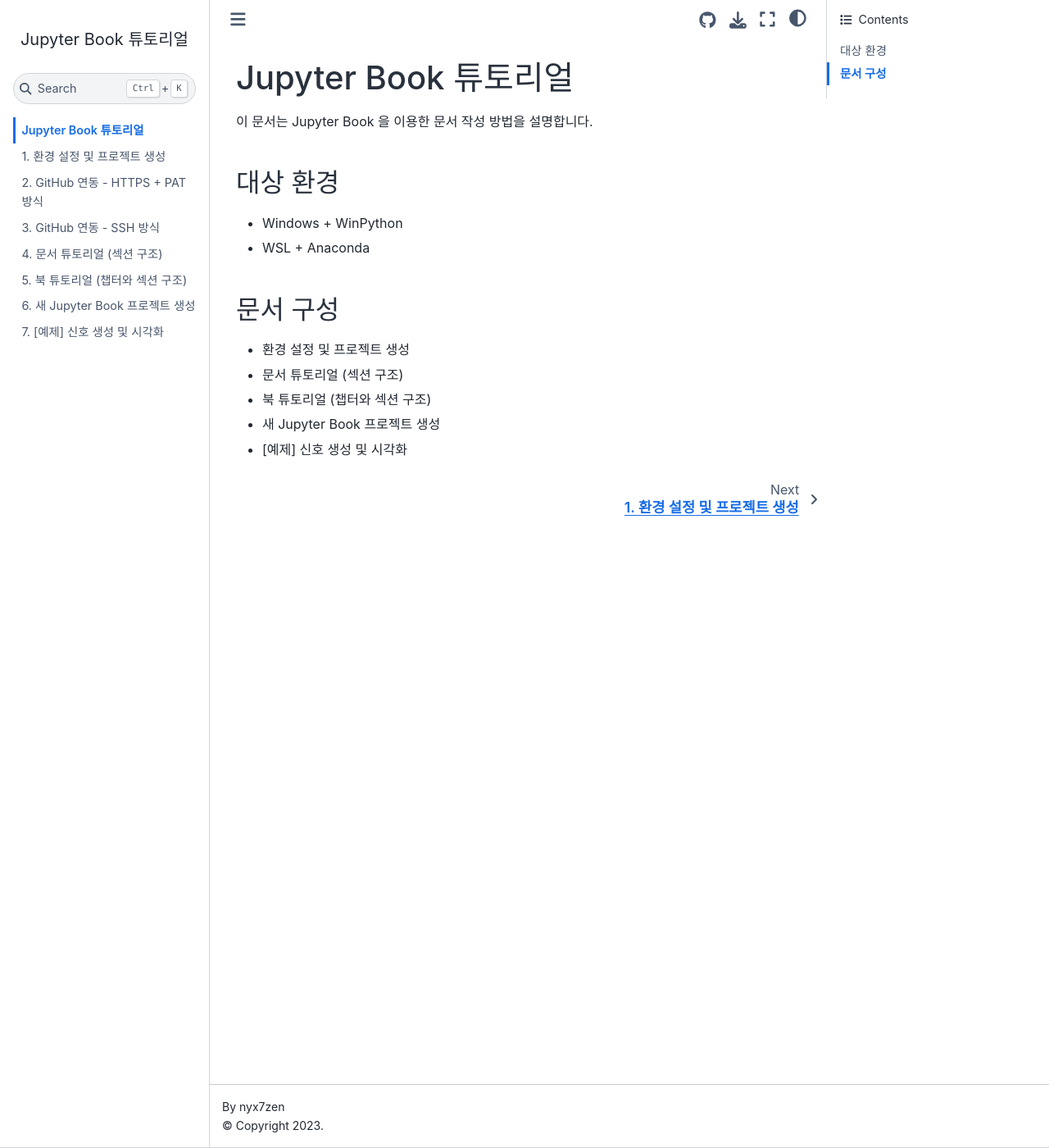
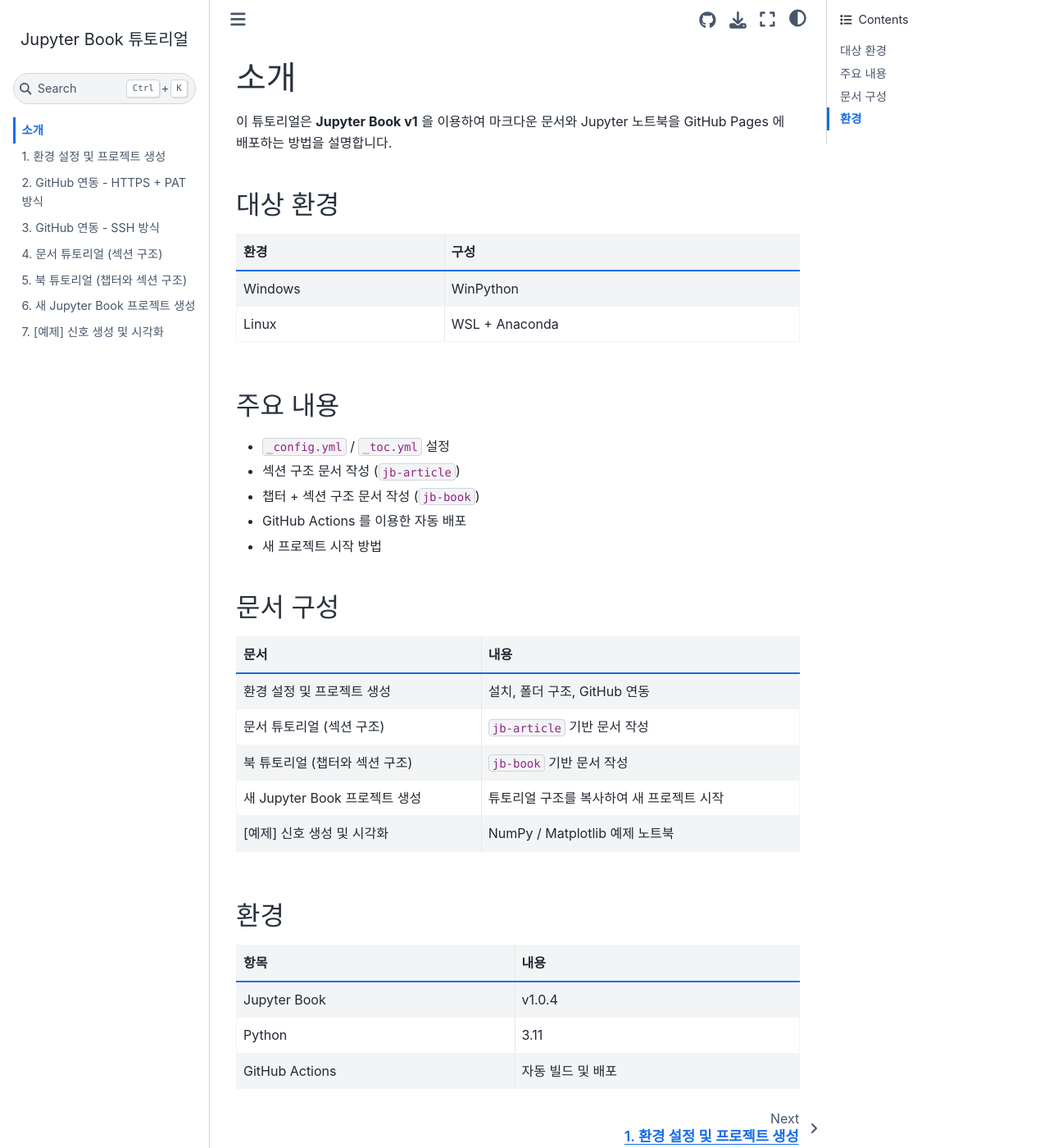
Before and after one commit to nyx7zen/jupyter_book_tutorial, a Jupyter Book: the page built from docs/intro.md, in a window 1280 px wide and 1400 px high. Shown: the whole window at 82% size. Built offline with Jupyter Book 1.0.4 settings and Sphinx 7.4.7 and the Sphinx Book theme 1.1.4, drawn with Linux system fonts in a browser that asks for light colours.

Commit message:
docs: intro 문서 수정

```diff
--- a/docs/intro.md
+++ b/docs/intro.md
@@ -1,16 +1,37 @@
-# Jupyter Book 튜토리얼
+# 소개
 
-이 문서는 Jupyter Book 을 이용한 문서 작성 방법을 설명합니다.
+이 튜토리얼은 **Jupyter Book v1** 을 이용하여
+마크다운 문서와 Jupyter 노트북을 GitHub Pages 에 배포하는 방법을 설명합니다.
 
 ## 대상 환경
 
-- Windows + WinPython
-- WSL + Anaconda
+| 환경 | 구성 |
+|------|------|
+| Windows | WinPython |
+| Linux | WSL + Anaconda |
+
+## 주요 내용
+
+- `_config.yml` / `_toc.yml` 설정
+- 섹션 구조 문서 작성 (`jb-article`)
+- 챕터 + 섹션 구조 문서 작성 (`jb-book`)
+- GitHub Actions 를 이용한 자동 배포
+- 새 프로젝트 시작 방법
 
 ## 문서 구성
 
-- 환경 설정 및 프로젝트 생성
-- 문서 튜토리얼 (섹션 구조)
-- 북 튜토리얼 (챕터와 섹션 구조)
-- 새 Jupyter Book 프로젝트 생성
-- [예제] 신호 생성 및 시각화
+| 문서 | 내용 |
+|------|------|
+| 환경 설정 및 프로젝트 생성 | 설치, 폴더 구조, GitHub 연동 |
+| 문서 튜토리얼 (섹션 구조) | `jb-article` 기반 문서 작성 |
+| 북 튜토리얼 (챕터와 섹션 구조) | `jb-book` 기반 문서 작성 |
+| 새 Jupyter Book 프로젝트 생성 | 튜토리얼 구조를 복사하여 새 프로젝트 시작 |
+| [예제] 신호 생성 및 시각화 | NumPy / Matplotlib 예제 노트북 |
+
+## 환경
+
+| 항목 | 내용 |
+|------|------|
+| Jupyter Book | v1.0.4 |
+| Python | 3.11 |
+| GitHub Actions | 자동 빌드 및 배포 |
```
Also changed, not shown: docs/contents/doc-02-section.md (+1 -1 lines).
